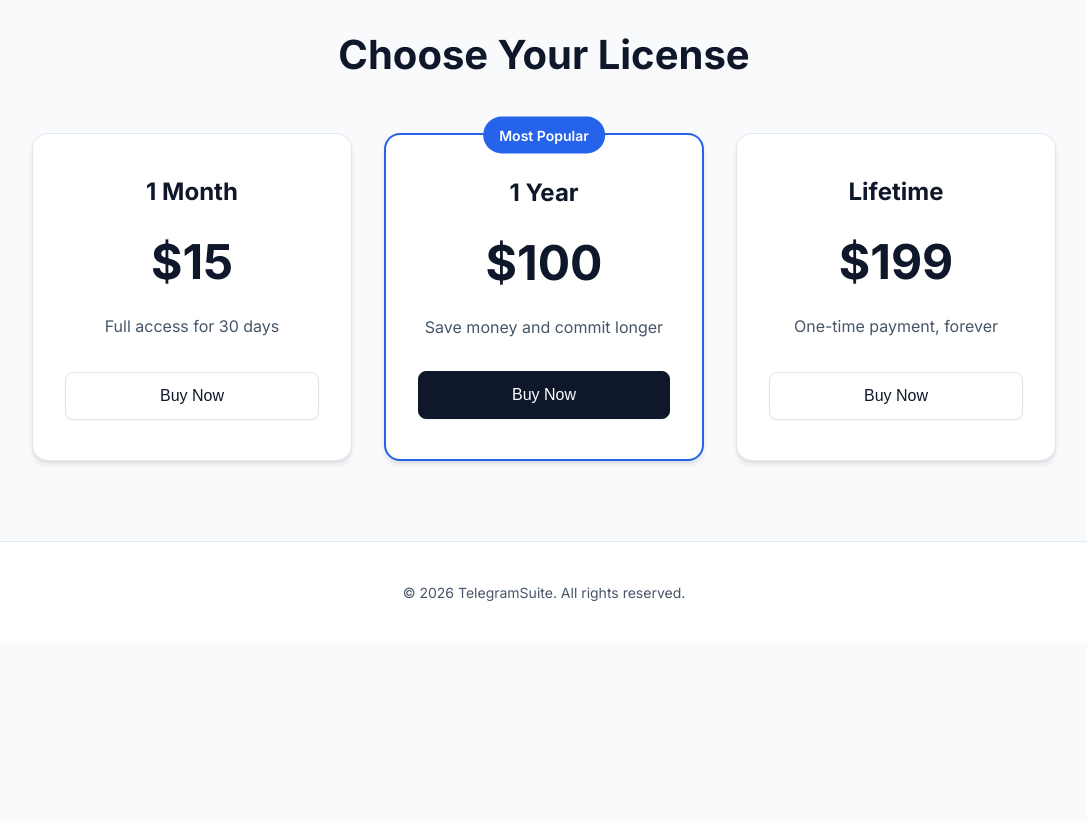
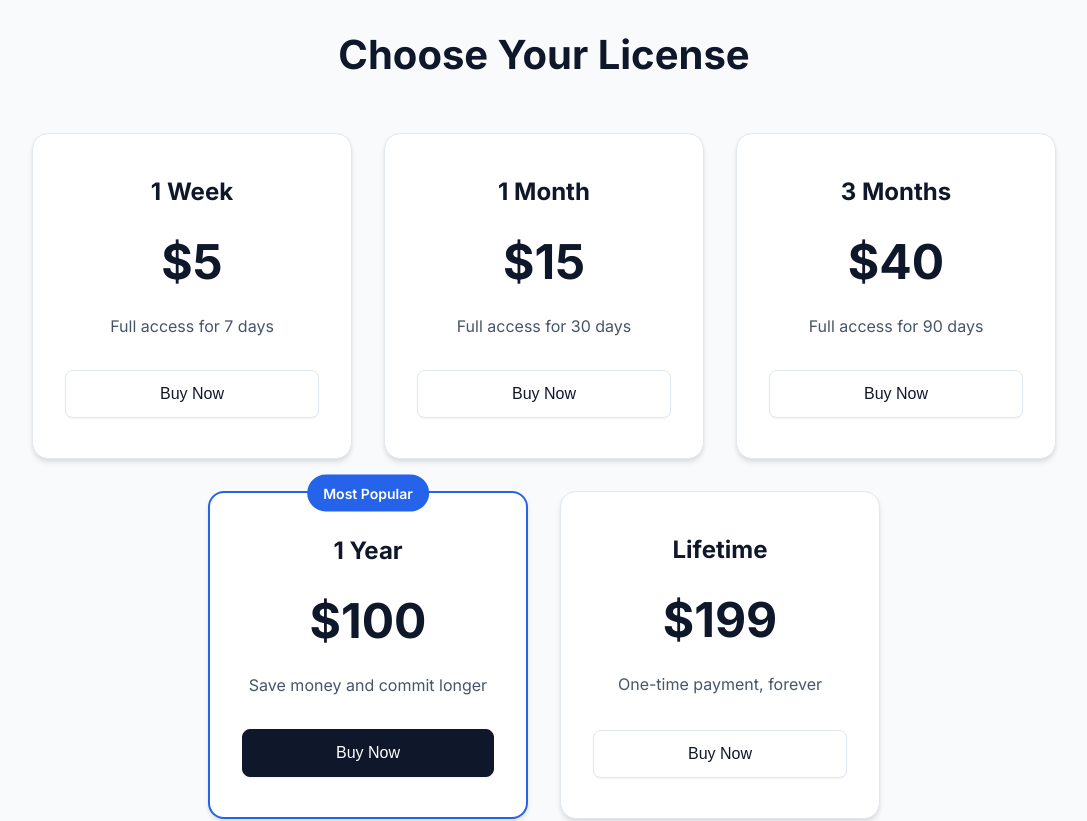
Before and after one commit to sarundev/TG-Adder, a React app in the folder frontend/: page / in a window 1280 px wide. Shown: the part 1380-2201 px from the top of the page, without its empty margins (96-1183 px from the left). Before the commit the page ends 2023 px from the top, so only its background shows below. Built offline with nearby package versions, Linux system fonts and the light colour scheme; the HTML template or start-up script is replaced by a standard one.

Commit message:
Add all license duration options to frontend

```diff
--- a/frontend/src/App.jsx
+++ b/frontend/src/App.jsx
@@ -180,10 +180,26 @@ function App() {
         <h2 className="section-title" style={{ textAlign: 'center', marginBottom: '3rem', fontSize: '2.5rem' }}>Choose Your License</h2>
         <div className="pricing-cards">
           <div className="price-card">
+            <h3>1 Week</h3>
+            <div className="price">$5</div>
+            <p>Full access for 7 days</p>
+            <button className="btn btn-secondary" onClick={() => handleBuy('1_week')} disabled={buying}>
+              {buying ? 'Processing...' : 'Buy Now'}
+            </button>
+          </div>
+          <div className="price-card">
             <h3>1 Month</h3>
             <div className="price">$15</div>
             <p>Full access for 30 days</p>
             <button className="btn btn-secondary" onClick={() => handleBuy('1_month')} disabled={buying}>
+              {buying ? 'Processing...' : 'Buy Now'}
+            </button>
+          </div>
+          <div className="price-card">
+            <h3>3 Months</h3>
+            <div className="price">$40</div>
+            <p>Full access for 90 days</p>
+            <button className="btn btn-secondary" onClick={() => handleBuy('3_months')} disabled={buying}>
               {buying ? 'Processing...' : 'Buy Now'}
             </button>
           </div>
```
Also changed, not shown: 2 other files (tests, documents, lock files or other folders).
